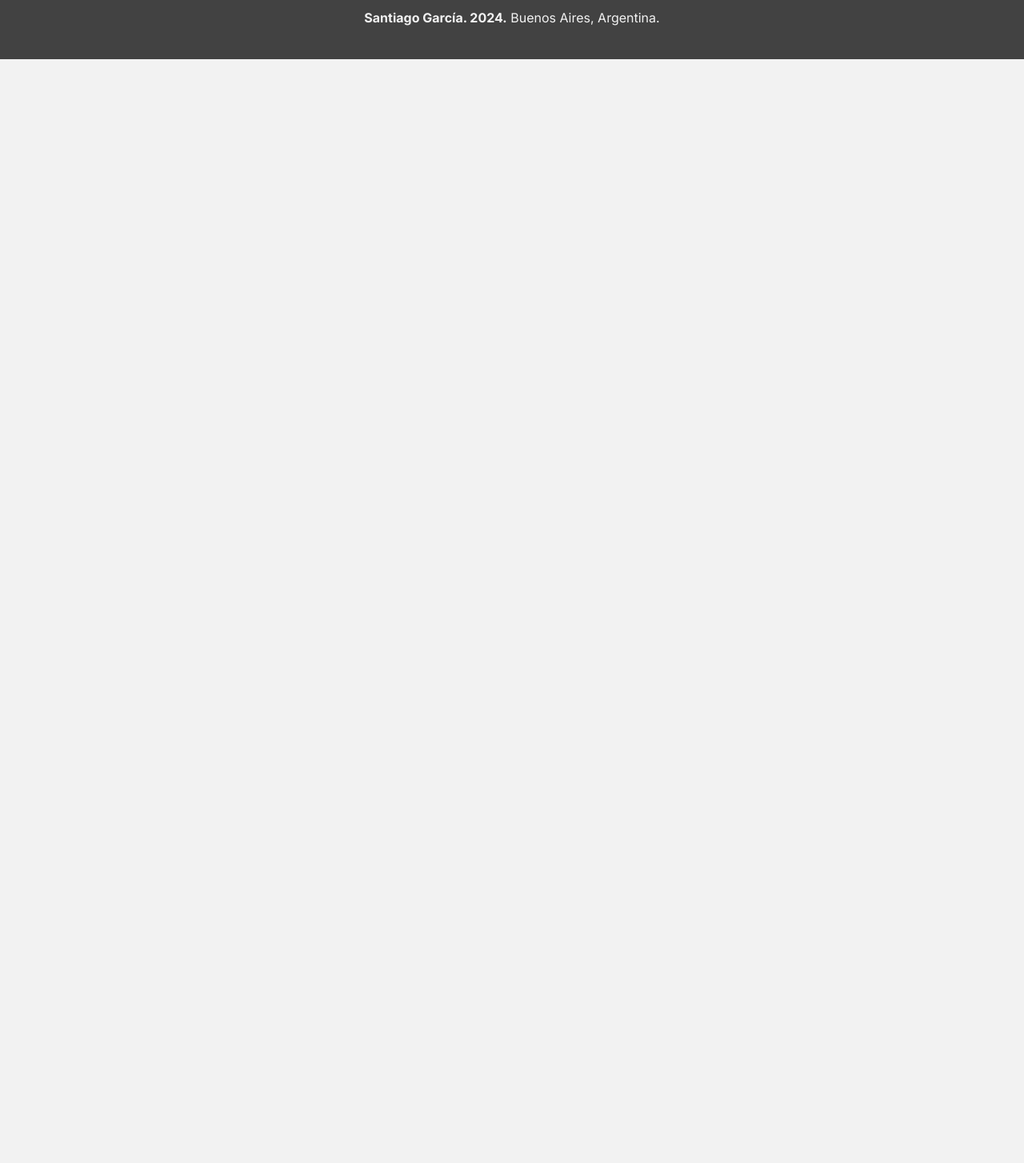
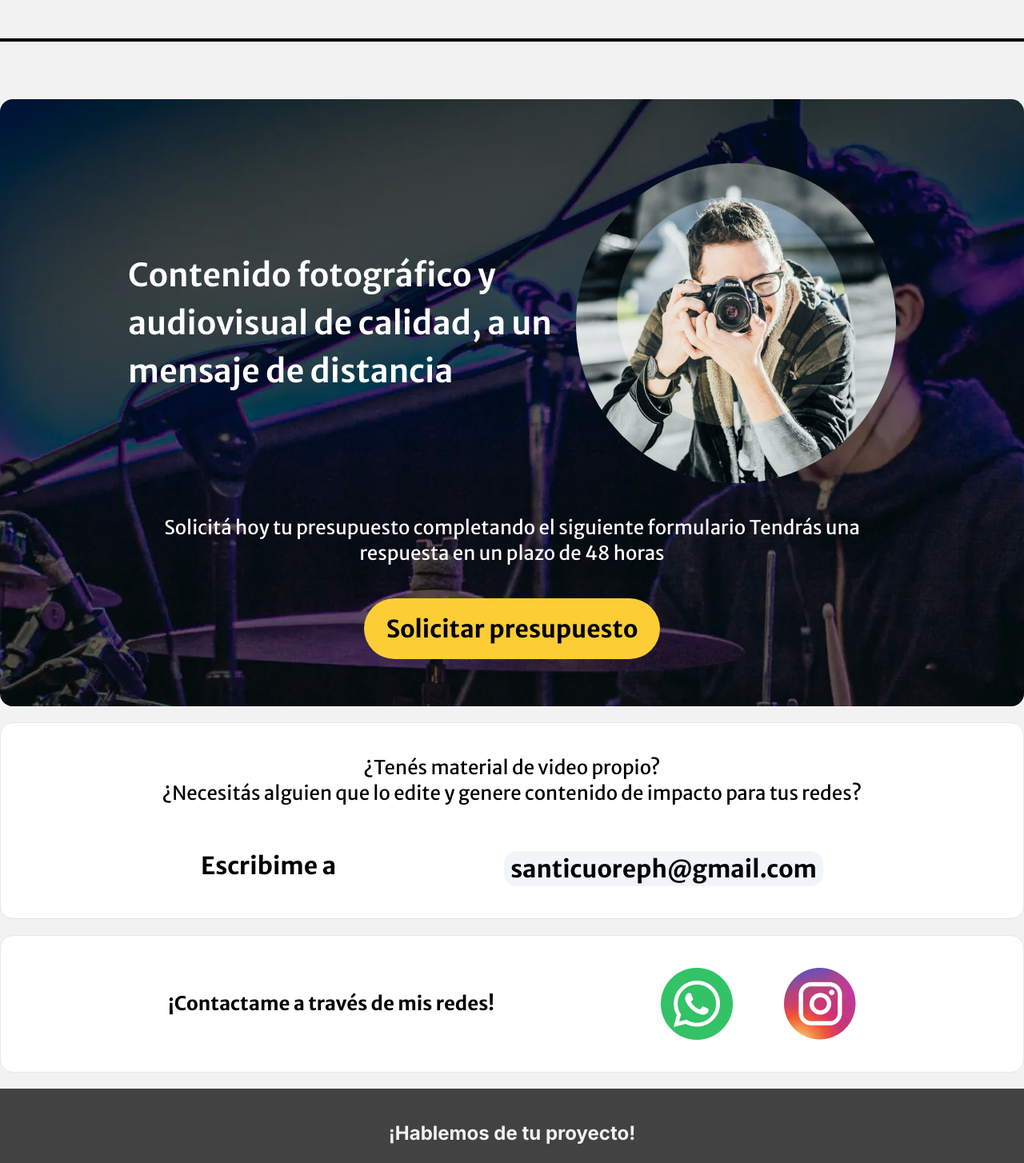
Before and after one commit to FooTalent/Landing-SantiCuoreph, a Next.js app: page /contacto in a window 1280 px wide. Shown: the part 200-1654 px from the top of the page at 80% size. Before the commit the page ends 800 px from the top, so only its background shows below. Built offline with nearby package versions, Linux system fonts and the light colour scheme.

Commit message:
add modal in header, contacto

```diff
--- a/src/app/Componentes/header/Header.tsx
+++ b/src/app/Componentes/header/Header.tsx
@@ -36,7 +36,7 @@ const Header = () => {
     }
   }, [isClick]);
   const handleLogoLink = () => {
-    if (pathName === "/contacto") {
+    if (pathName === "/contacto/formulario") {
       document.body.style.overflow = "hidden";
       setToNavigate("/");
       setShowModal(true);
@@ -45,7 +45,7 @@ const Header = () => {
     }
   };
   const handleNavigateLinksOpenModal = (href: string) => {
-    if (pathName === "/contacto") {
+    if (pathName === "/contacto/formulario") {
       document.body.style.overflow = "hidden";
       setToNavigate(href);
       setShowModal(true);
--- a/src/app/contacto/page.tsx
+++ b/src/app/contacto/page.tsx
@@ -1,7 +1,76 @@
+import Link from "next/link";
+import { useRouter } from "next/navigation";
 import React from "react";
-
 const page = () => {
-  return <div>page</div>;
+  return (
+    <>
+      <section className="xl:max-w-screen-xl mx-4 text-4xl xl:mx-auto pt-14 xl:pt-0 pb-8 border-b-4 border-black text-fondoNegro md:text-7xl 2xl:text-8xl pl-[1.5em] mb-[1em]">
+        <h1 className="pt-[1.6em] pb-[.4em] font-bold">Contacto</h1>
+      </section>
+      <section
+        className="h-[513px] xl:h-[759px] mx-4 pt-10 space-y-10  font-merriwather z-0 xl:max-w-screen-xl relative xl:mx-auto rounded-2xl "
+        style={{ backgroundImage: "url('/images/aboutme/background2.webp')" }}
+      >
+        <div className="absolute  -z-10 top-0 bg-black/30 h-full w-full rounded-2xl"></div>
+        <div className="xl:flex xl:flex-row flex-col flex z-20  px-5 xl:px-40 ">
+          <h3 className="text-[16px] pb-10 xl:pb-0 text-center xl:text-left xl:text-[40px] my-auto font-semibold  text-white">
+            Contenido fotográfico y audiovisual de calidad, a un mensaje de
+            distancia
+          </h3>
+          <img
+            src="/assets/img/fondoContact1.jpeg"
+            alt="bg"
+            className="xl:w-[400px] w-[200px] mx-auto rounded-full"
+          />
+        </div>
+        <div className="px-5 xl:px-40 text-center space-y-10">
+          <p className="text-white  text-[16px] xl:text-2xl">
+            Solicitá hoy tu presupuesto completando el siguiente formulario
+            Tendrás una respuesta en un plazo de 48 horas
+          </p>
+          <Link href={"/contacto/formulario"} className="bg-principal hidden xl:block xl:mx-auto py-5 px-7 hover:bg-principalHover ease-in-out transition-all text-3xl rounded-full font-bold text-black w-max">
+            Solicitar presupuesto
+          </Link>
+        </div>
+      </section>
+      <section className="xl:max-w-screen-xl xl:pt-5 font-merriwather mx-auto">
+        <div className="w-full flex mt-5 xl:hidden ">
+          <Link href={"/contacto/formulario"} className="bg-principal p-10 mx-auto  xl:hidden   py-3 px-4 hover:bg-principalHover ease-in-out transition-all text-2xl rounded-full font-bold text-black">
+            Solicitar presupuesto
+          </Link>
+        </div>
+        <div className="xl:bg-white xl:border  rounded-2xl space-y-14 p-10 ">
+          <h3 className="text-center text-[20px] xl:text-2xl ">
+            ¿Tenés material de video propio? <br /> ¿Necesitás alguien que lo
+            edite y genere contenido de impacto para tus redes?
+          </h3>
+          <div className="flex xl:text-3xl flex-col xl:flex-row text-xl font-bold xl:flex justify-evenly">
+            <p className="text-center ">Escribime a </p>
+            <p className="xl:bg-slate-100  xl:border-none px-2 py-1 w-max mx-auto xl:mx-0 border xl:shadow-none shadow-md bg-white rounded-2xl">
+              santicuoreph@gmail.com
+            </p>
+          </div>
+        </div>
+      </section>
+      <section className="xl:max-w-screen-xl xl:py-5 font-merriwather mx-auto ">
+        <div className="xl:bg-white xl:flex xl:py-10 xl:border flex rounded-2xl ">
+          <div className="mx-auto xl:flex  xl:space-x-52">
+            <h3 className="text-center text-2xl pb-10 xl:pb-0 font-bold my-auto">
+              ¡Contactame a través de mis redes!
+            </h3>
+            <div className="flex text-3xl pb-10 xl:pb-0 xl:space-x-16 font-bold justify-evenly">
+              <Link href="https://www.instagram.com/santicuore.ph/">
+                <img src="/images/Property 1=Hover.png" alt="" />
+              </Link>
+              <Link href={"https://www.instagram.com/santicuore.ph/"}>
+                <img src="/images/Instagram Contacto.png" alt="" />
+              </Link>
+            </div>
+          </div>
+        </div>
+      </section>
+    </>
+  );
 };
 
 export default page;
```
Also changed, not shown: src/app/servicios/audiovisual/page.tsx (+33 -28 lines), public/images/Instagram Contacto.png (added).
